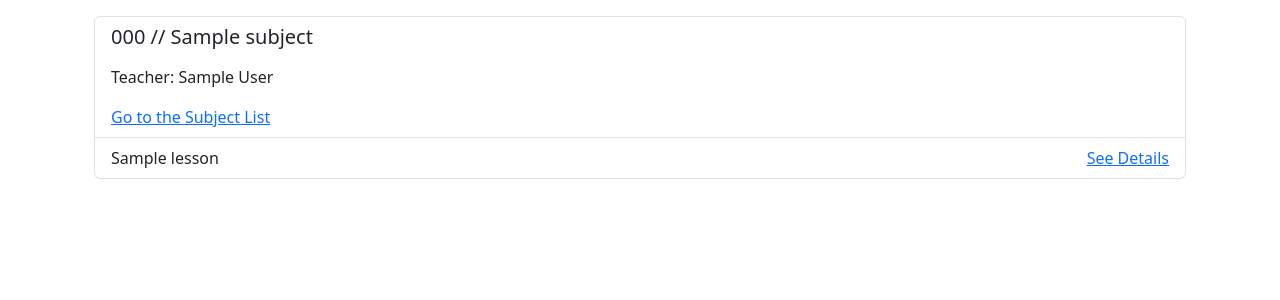
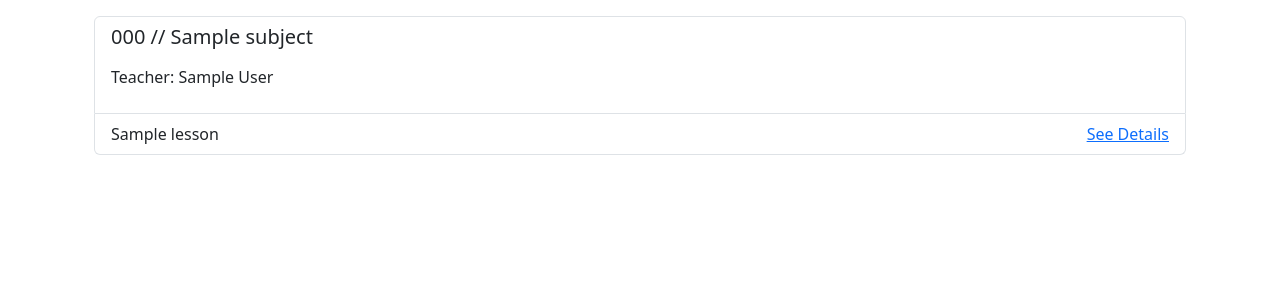
Before and after one commit to SamuP14/lumino, a Django app: page /subjects/000/ in a window 1280 px wide. Shown: the part 94-394 px from the top of the page. Run offline with Django 5.2, Linux system fonts and the light colour scheme; a user stored in the database is signed in; tables that the repository leaves empty hold one stand-in row (values such as "Sample post"); some libraries are stand-ins or nearby versions.

Commit message:
cambios menores

```diff
--- a/subjects/templates/subjects/subject_detail.html
+++ b/subjects/templates/subjects/subject_detail.html
@@ -10,16 +10,13 @@
       <li class="breadcrumb-item active" aria-current="page">{{ subject.code }}</li>
     </ol>
   </nav>
-
-  <div class="container" >
-
+  <div class="container">
     <div class="list-group">
       <div class="list-group-item">
         <h5 class="mb-1">{{ subject.code }} // {{ subject.name }}</h5>
         <p class="mt-3">
           Teacher: {{ subject.teacher.get_full_name }}
         </p>
-        <a href="{% url 'subjects:subject-list' %}">Go to the Subject List</a>
       </div>
       {% for lesson in lessons %}
         <div class="list-group-item d-flex justify-content-between align-items-center">
```
